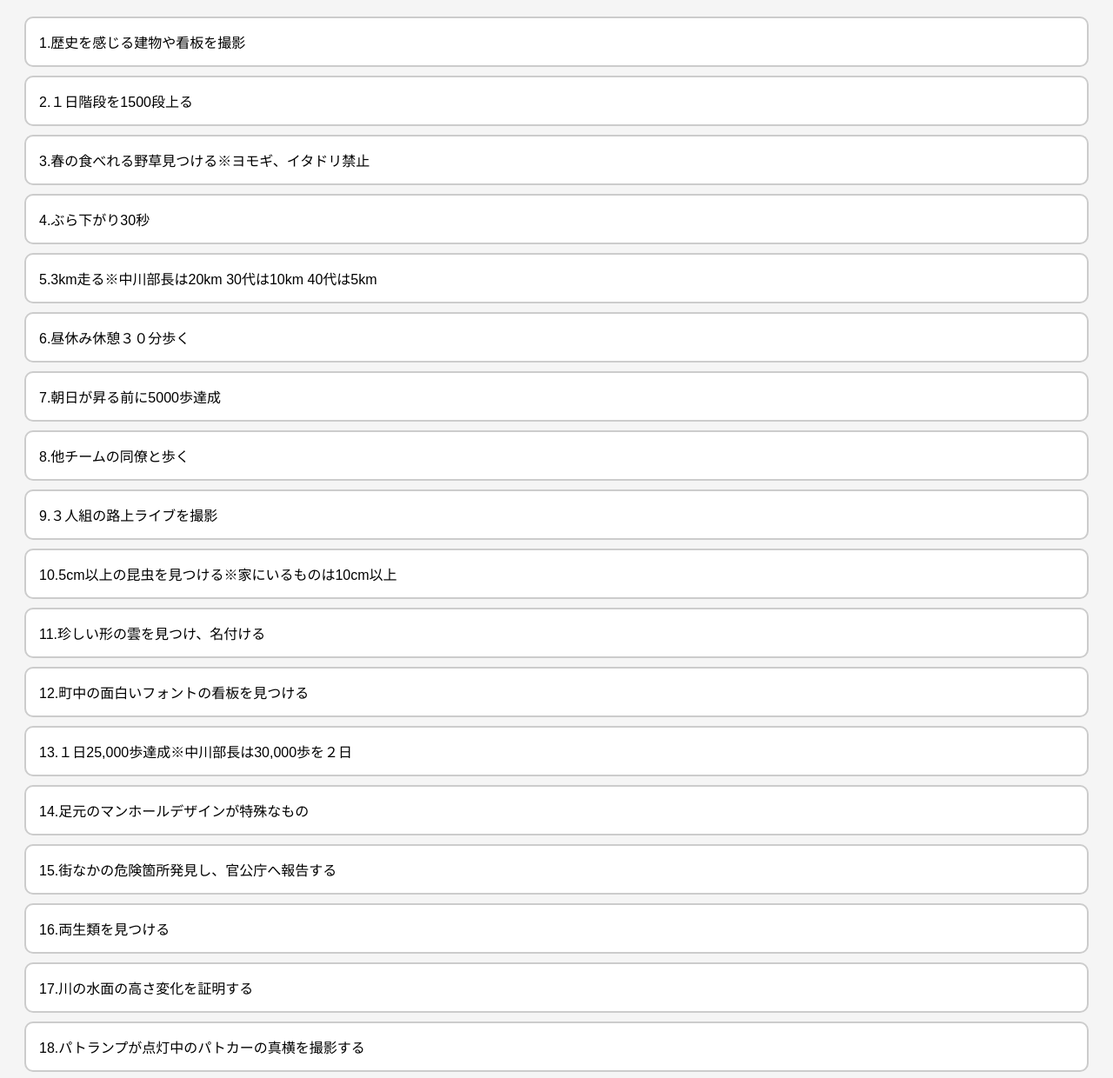
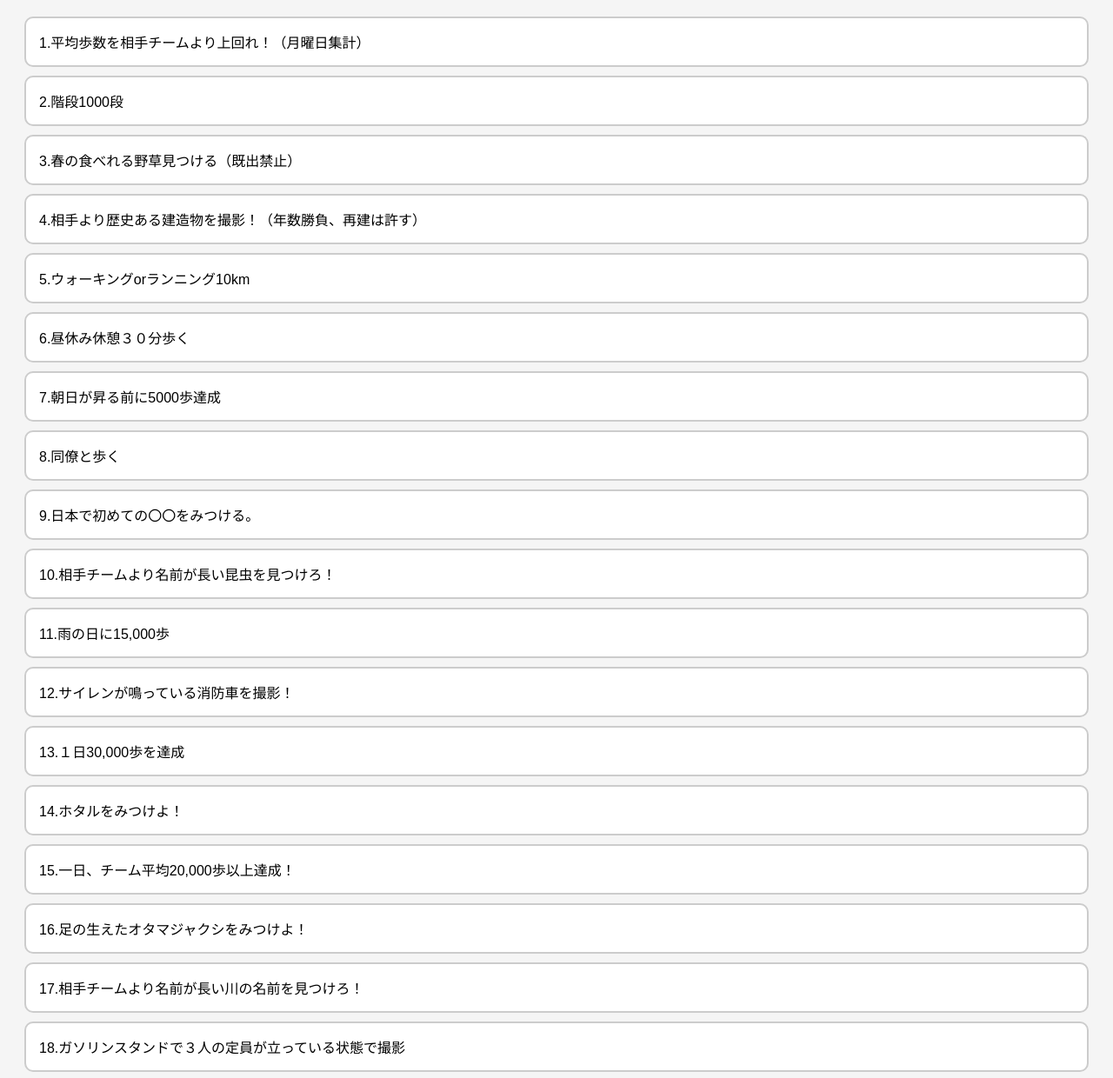
Before and after one commit to hiro242/check1, a plain HTML site: page index.html in a window 1280 px wide. Shown: the part 98-1338 px from the top of the page at 87% size. Drawn offline with Linux system fonts and the light colour scheme.

Commit message:
index.html

```diff
--- a/index.html
+++ b/index.html
@@ -49,30 +49,30 @@ button{
 <script>
 
 const words = [
- "1.歴史を感じる建物や看板を撮影",
-  "2.１日階段を1500段上る",
-  "3.春の食べれる野草見つける※ヨモギ、イタドリ禁止",
-  "4.ぶら下がり30秒",
-  "5.3km走る※中川部長は20km 30代は10km 40代は5km",
+ "1.平均歩数を相手チームより上回れ！（月曜日集計）",
+  "2.階段1000段",
+  "3.春の食べれる野草見つける（既出禁止）",
+  "4.相手より歴史ある建造物を撮影！（年数勝負、再建は許す）",
+  "5.ウォーキングorランニング10km",
   "6.昼休み休憩３０分歩く",
   "7.朝日が昇る前に5000歩達成",
-  "8.他チームの同僚と歩く",
-  "9.３人組の路上ライブを撮影",
-  "10.5cm以上の昆虫を見つける※家にいるものは10cm以上",
-  "11.珍しい形の雲を見つけ、名付ける",
-  "12.町中の面白いフォントの看板を見つける",
-  "13.１日25,000歩達成※中川部長は30,000歩を２日",
-  "14.足元のマンホールデザインが特殊なもの",
-  "15.街なかの危険箇所発見し、官公庁へ報告する",
-  "16.両生類を見つける",
-  "17.川の水面の高さ変化を証明する",
-  "18.パトランプが点灯中のパトカーの真横を撮影する",
+  "8.同僚と歩く",
+  "9.日本で初めての〇〇をみつける。",
+  "10.相手チームより名前が長い昆虫を見つけろ！",
+  "11.雨の日に15,000歩",
+  "12.サイレンが鳴っている消防車を撮影！",
+  "13.１日30,000歩を達成",
+  "14.ホタルをみつけよ！",
+  "15.一日、チーム平均20,000歩以上達成！",
+  "16.足の生えたオタマジャクシをみつけよ！",
+  "17.相手チームより名前が長い川の名前を見つけろ！",
+  "18.ガソリンスタンドで３人の定員が立っている状態で撮影",
   "19.２日平均20,000歩",
-  "20.ワールドカップ出場国旗（アジア・ヨーロッパ以外）を見つける",
+  "20.相手チームより国名が長い国旗を見つけよ！（一般的な言い方の国名のみ）",
   "21.出勤前及び帰宅後１時間の散歩",
-  "22.万以上の数字が入っている公園へ行く（例：万田or萬田公園）",
-  "23.ガソリンスタンドで５人の店員が立っている状態を撮影する",
-  "24.他社の踏切で漢字５文字以上の踏切をみつける",
+  "22.相手チームより名前が長い公園を見つけよ！",
+  "23.２人組の路上ライブを撮影",
+  "24.当社の踏切で漢字４文字以上の踏切をみつける",
   "25.最寄り駅から２駅手前から帰宅"
   ];
 
```
